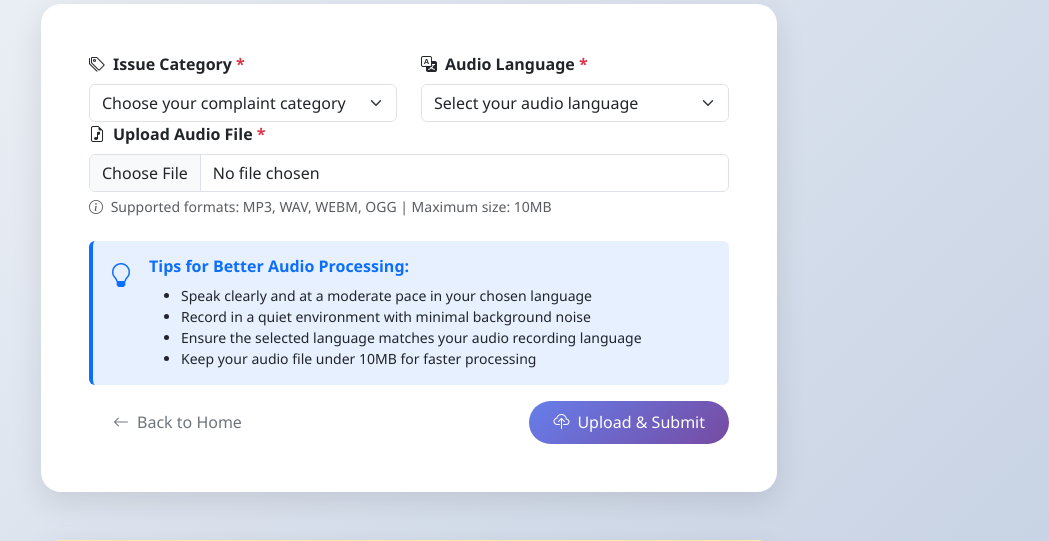
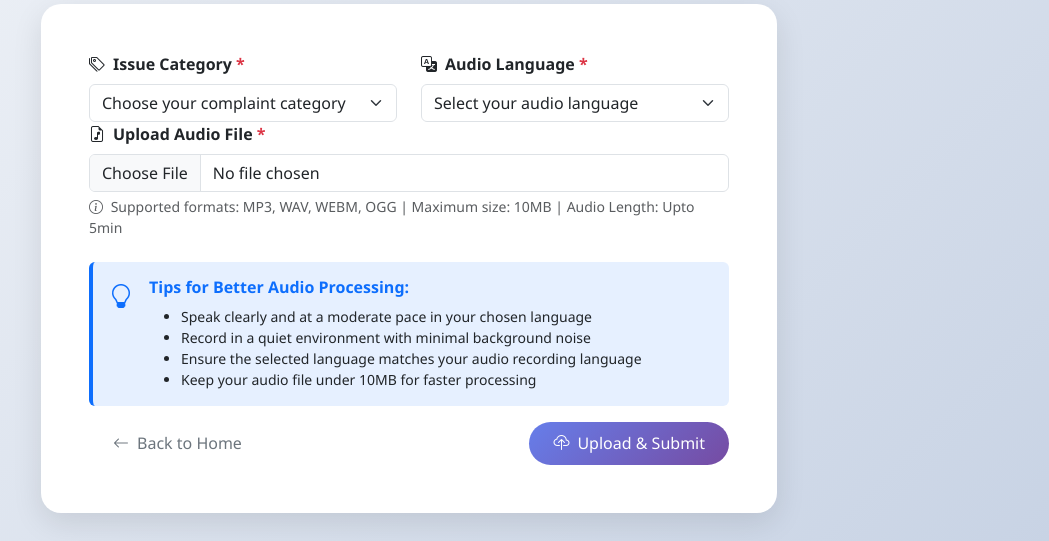
Before and after one commit to wallalwar-om/Voice-to-Text-Complaint-System, a Flask app: page /register in a window 1280 px wide. Shown: the part 298-839 px from the top of the page, without its empty margins (231-1280 px from the left). Run offline with Flask 3, Linux system fonts and the light colour scheme; data that the repository does not hold is empty.

Commit message:
Update register.html

```diff
--- a/templates/register.html
+++ b/templates/register.html
@@ -22,7 +22,7 @@
                         </div>
                         <div>
                             <h6 class="fw-bold mb-1">Audio Complaint Uploaded Successfully!</h6>
-                            <p class="mb-0">Your complaint has been processed and transcribed. Our team will review it shortly.</p>
+                            <p class="mb-0">Your complaint is processing and will be reflected shortly on recents complaints board when submitted. Our team will review it shortly.</p>
                         </div>
                     </div>
                 </div>
@@ -72,7 +72,7 @@
                                        class="form-control" accept="audio/*" required>
                                 <div class="form-text">
                                     <i class="bi bi-info-circle me-1"></i>
-                                    Supported formats: MP3, WAV, WEBM, OGG | Maximum size: 10MB
+                                    Supported formats: MP3, WAV, WEBM, OGG | Maximum size: 10MB | Audio Length: Upto 5min
                                 </div>
                             </div>
 
```
